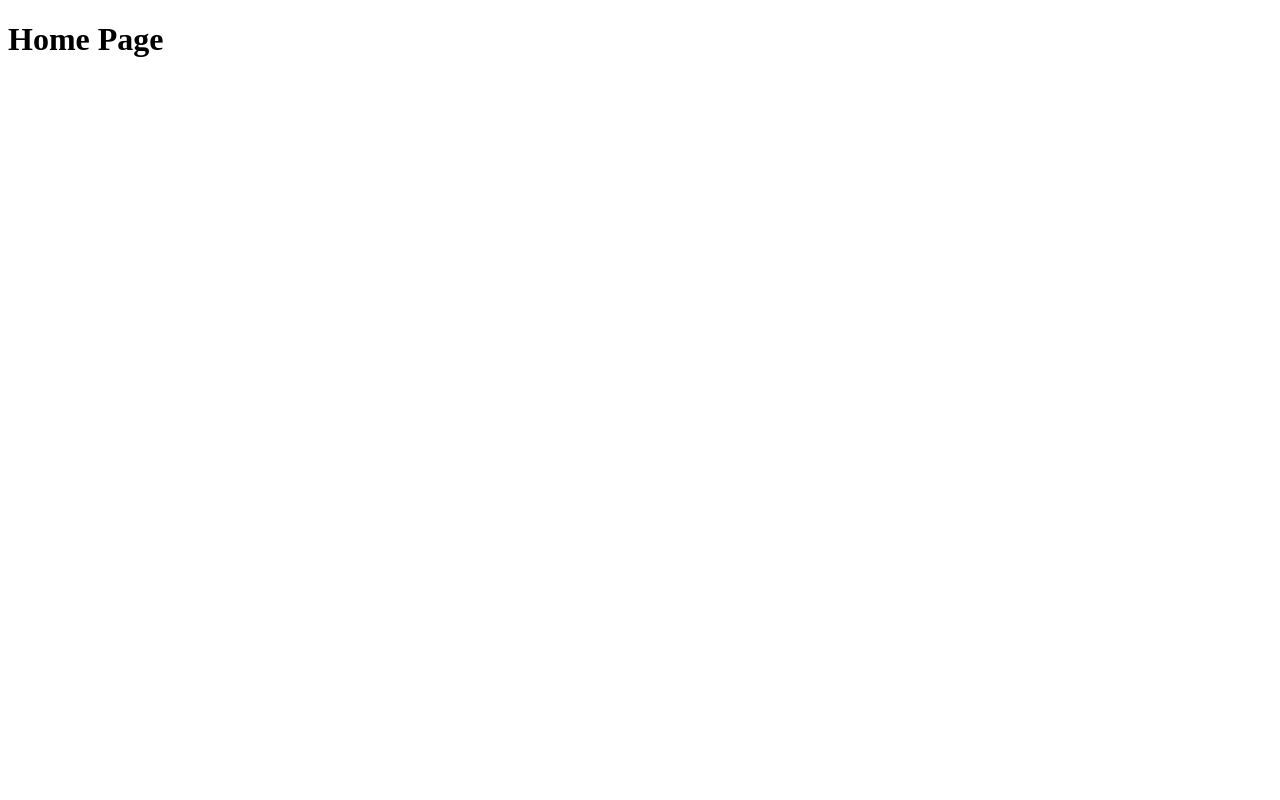
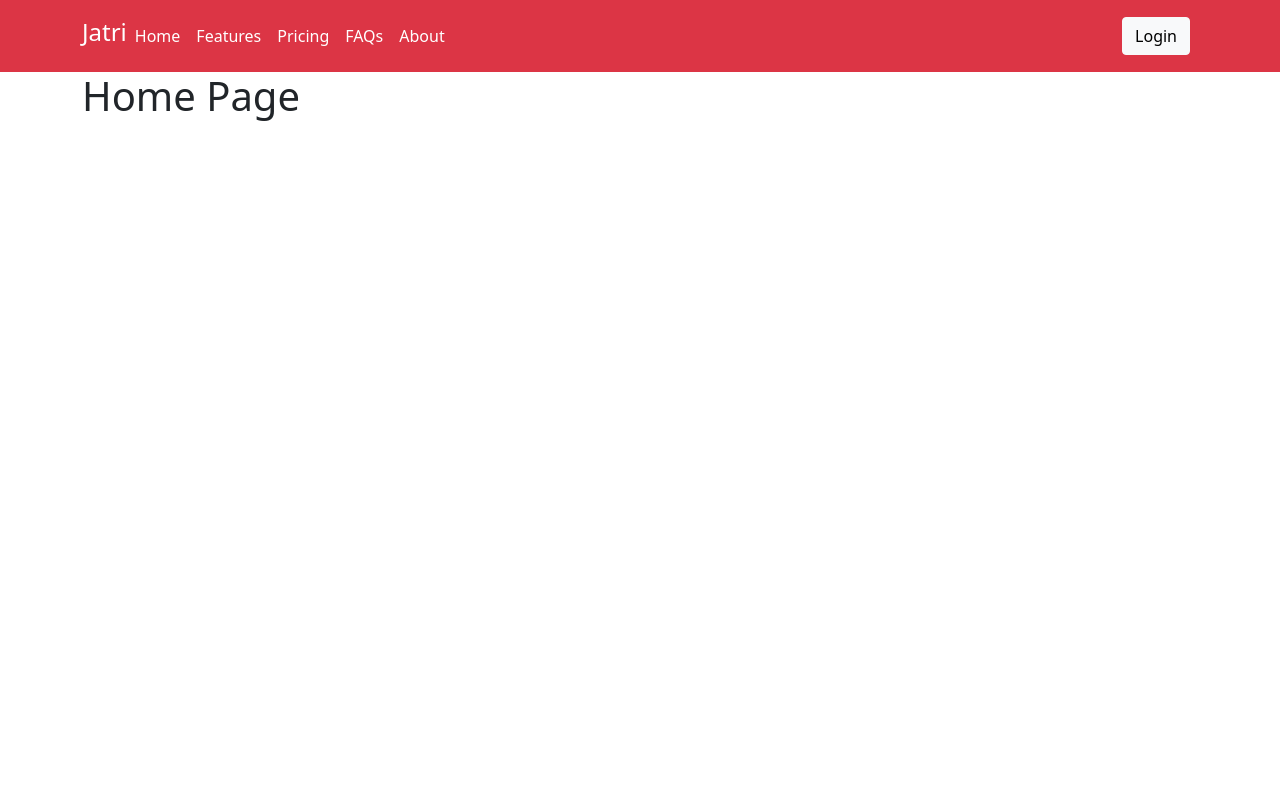
Before and after one commit to mohaimenkhalid/Jatri-test-project, a Vue app: page / in a window 1280 px wide. Shown: the top 800 px of the page. Built offline with nearby package versions, Linux system fonts and the light colour scheme.

Commit message:
design navbar, footer and login page view

```diff
--- a/public/index.html
+++ b/public/index.html
@@ -6,12 +6,13 @@
     <meta name="viewport" content="width=device-width,initial-scale=1.0">
     <link rel="icon" href="<%= BASE_URL %>favicon.ico">
     <title><%= htmlWebpackPlugin.options.title %></title>
-  </head>
+    <link href="https://cdn.jsdelivr.net/npm/bootstrap@5.1.3/dist/css/bootstrap.min.css" rel="stylesheet" integrity="sha384-1BmE4kWBq78iYhFldvKuhfTAU6auU8tT94WrHftjDbrCEXSU1oBoqyl2QvZ6jIW3" crossorigin="anonymous">  </head>
   <body>
     <noscript>
       <strong>We're sorry but <%= htmlWebpackPlugin.options.title %> doesn't work properly without JavaScript enabled. Please enable it to continue.</strong>
     </noscript>
     <div id="app"></div>
     <!-- built files will be auto injected -->
+    <script src="https://cdn.jsdelivr.net/npm/bootstrap@5.1.3/dist/js/bootstrap.bundle.min.js" integrity="sha384-ka7Sk0Gln4gmtz2MlQnikT1wXgYsOg+OMhuP+IlRH9sENBO0LRn5q+8nbTov4+1p" crossorigin="anonymous"></script>
   </body>
 </html>
--- a/src/App.vue
+++ b/src/App.vue
@@ -1,12 +1,20 @@
 <template>
-  <router-view />
+  <Navbar />
+  <div class="container min-vh-100">
+    <router-view />
+  </div>
+  <Footer />
 </template>
 
 <script>
 import { mapState } from "vuex"
+import Navbar from "@/components/partials/Navbar";
+import Footer from "@/components/partials/Footer";
 export default {
   name: 'App',
   components: {
+    Footer,
+    Navbar
 
   },
   computed: {
--- /dev/null
+++ b/src/components/partials/Footer.vue
@@ -0,0 +1,5 @@
+<template>
+  <footer class="py-3 my-4">
+    <p class="text-center text-muted">© 2021 Company, Inc</p>
+  </footer>
+</template>
--- /dev/null
+++ b/src/components/partials/Navbar.vue
@@ -0,0 +1,21 @@
+<template>
+  <header class="p-3 bg-danger text-white">
+    <div class="container">
+      <div class="d-flex flex-wrap align-items-center justify-content-center justify-content-lg-start">
+        <router-link to="/" class="d-flex align-items-center mb-2 mb-lg-0 text-white text-decoration-none">
+          <h4>Jatri</h4>
+        </router-link>
+        <ul class="nav col-12 col-lg-auto me-lg-auto mb-2 justify-content-center mb-md-0">
+          <li><router-link to="/" class="nav-link px-2 text-white">Home</router-link></li>
+          <li><a href="#" class="nav-link px-2 text-white">Features</a></li>
+          <li><a href="#" class="nav-link px-2 text-white">Pricing</a></li>
+          <li><a href="#" class="nav-link px-2 text-white">FAQs</a></li>
+          <li><a href="#" class="nav-link px-2 text-white">About</a></li>
+        </ul>
+        <div class="text-end">
+          <router-link to="/login" type="button" class="btn btn-light me-2">Login</router-link>
+        </div>
+      </div>
+    </div>
+  </header>
+</template>
--- a/src/router/routes.js
+++ b/src/router/routes.js
@@ -1,9 +1,9 @@
 import Home from '../views/HomePage'
-import About from '../views/Abount'
+import Login from '../views/auth/LoginPage'
 
 const routes = [
     { path: '/', component: Home },
-    { path: '/about', component: About },
+    { path: '/login', component: Login },
 ]
 
 export default routes;
--- /dev/null
+++ b/src/views/auth/LoginPage.vue
@@ -0,0 +1,61 @@
+<template>
+  <div class="login-container">
+    <div class="row">
+      <div class="col-md-4 offset-md-4 login-form">
+        <h3>Login</h3>
+        <form>
+          <div class="form-group">
+            <input type="text" class="form-control" placeholder="Your Email" value=""/>
+          </div>
+          <div class="form-group mt-3">
+            <input type="password" class="form-control" placeholder="Your Password" value=""/>
+          </div>
+          <div class="form-group text-center mt-3">
+            <input type="submit" class="btnSubmit" value="Login"/>
+          </div>
+        </form>
+      </div>
+    </div>
+  </div>
+</template>
+
+<style scoped>
+.login-container {
+  margin-top: 5%;
+  margin-bottom: 5%;
+}
+
+.login-form {
+  padding: 5%;
+  background: #f05837;
+  border-radius: 1rem;
+  box-shadow: 0 5px 8px 0 rgba(0, 0, 0, 0.2), 0 9px 26px 0 rgba(0, 0, 0, 0.19);
+}
+
+.login-form h3 {
+  text-align: center;
+  margin-bottom: 12%;
+  color: #fff;
+}
+
+.btnSubmit {
+  font-weight: 600;
+  width: 50%;
+  color: #282726;
+  background-color: #fff;
+  border: none;
+  border-radius: 1.5rem;
+  padding: 2%;
+}
+
+.btnForgetPwd {
+  color: #fff;
+  font-weight: 600;
+  text-decoration: none;
+}
+
+.btnForgetPwd:hover {
+  text-decoration: none;
+  color: #fff;
+}
+</style>
```
